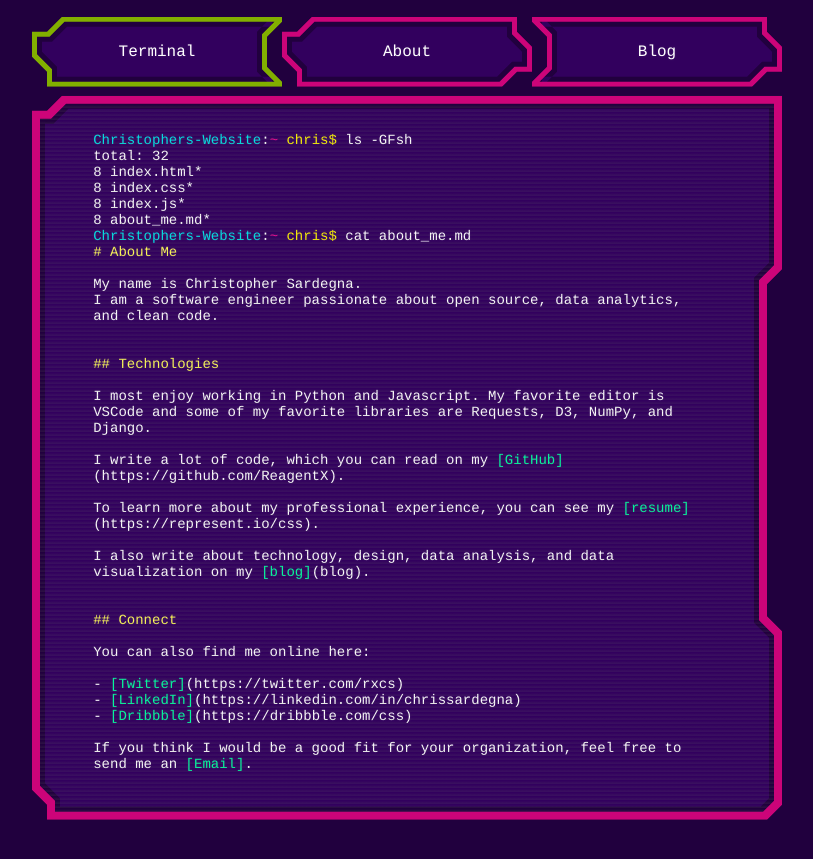
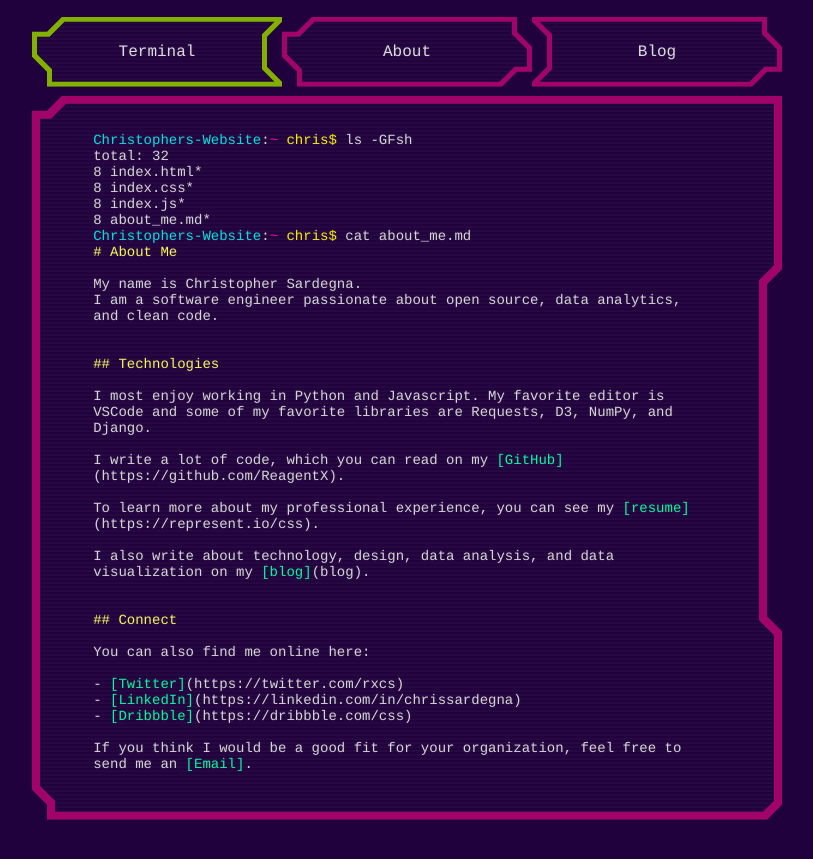
Before and after one commit to ReagentX/reagentx.github.io, a PHP site: page / in a window 1280 px wide. Shown: the top 859 px of the page, without its empty margins (233-1046 px from the left). Run offline with PHP 8.4, Linux system fonts and the light colour scheme.

Commit message:
Make console less bright and buttons match console

```diff
--- a/css/elements.css
+++ b/css/elements.css
@@ -1,6 +1,6 @@
 #console {
 	font-family: courier, monospace;
-    color: #fff;
+    color: #dbdbdb;
     max-width: 750px;
     height: 75%;
 	margin-left: 2vw;
@@ -14,14 +14,14 @@
     scrollbar-width: none;
 }
 
-#console::after {
+#console::before {
 	content: "";
 	position: fixed;
 	top: 0;
 	left: 0;
-	width: 100vw;
-	height: 100vh;
-	background: repeating-linear-gradient(0deg, rgba(100, 100, 100, 0.15), rgba(100, 100, 100, 0.15) 1px, transparent 3px, transparent 4px);
+	width: 100%;
+	height: 100%;
+	background: repeating-linear-gradient(0deg, rgba(100, 100, 100, 0.1), rgba(100, 100, 100, 0.1) 1px, transparent 3px, transparent 4px);
 	pointer-events: none;
   }
 
@@ -42,16 +42,27 @@ div.button {
     --aug-border: 5px;
     --aug-inset: 5px;
     padding: 10px; /* mind the gap */
-    --aug-border-bg: #cc0479;
-    --aug-inset-bg: #32005E;
+    --aug-border-bg: rgba(204, 4, 121, 0.75);
+    --aug-inset-bg: #21003e;
     text-align: center;
-    color: #fff;
+    color: #dbdbdb;
     /* position: relative; */
 }
 
 div.button:hover {
     --aug-border-bg: #E7B700;
 }
+
+div.button:before {
+	content: "";
+	position: fixed;
+	top: 0;
+	left: 0;
+	width: 100%;
+	height: 100%;
+	background: repeating-linear-gradient(0deg, rgba(100, 100, 100, 0.1), rgba(100, 100, 100, 0.1) 1px, transparent 3px, transparent 4px);
+	pointer-events: none;
+  }
 
 div.active {
     --aug-border-bg: #82AF00;
@@ -64,8 +75,8 @@ div.consoleWindow {
     --aug-border: 5px;
     --aug-inset: 5px;
     padding: 10px; /* mind the gap */
-    --aug-border-bg: #cc0479;
-    --aug-inset-bg: #32005E;
+    --aug-border-bg: rgba(204, 4, 121, 0.75);
+    --aug-inset-bg: #21003e;
 }
 
 div.consoleWindow0 {
```
